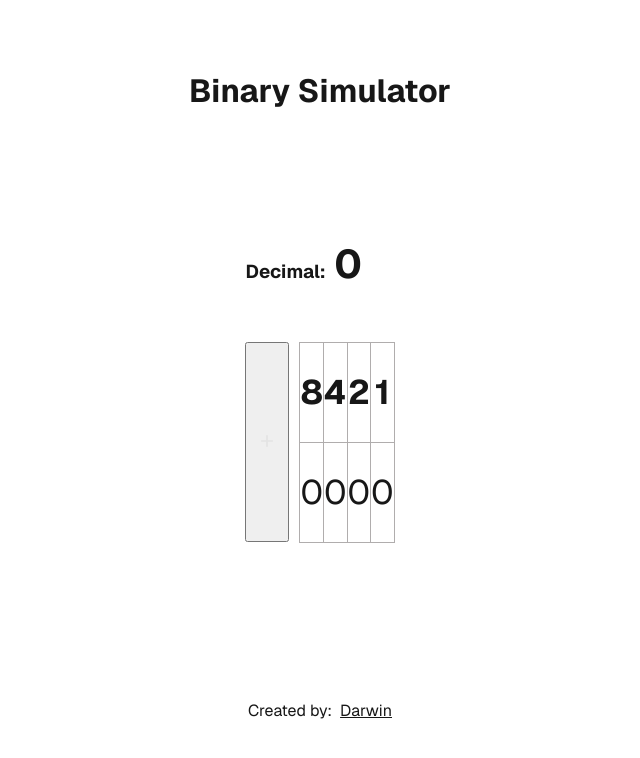
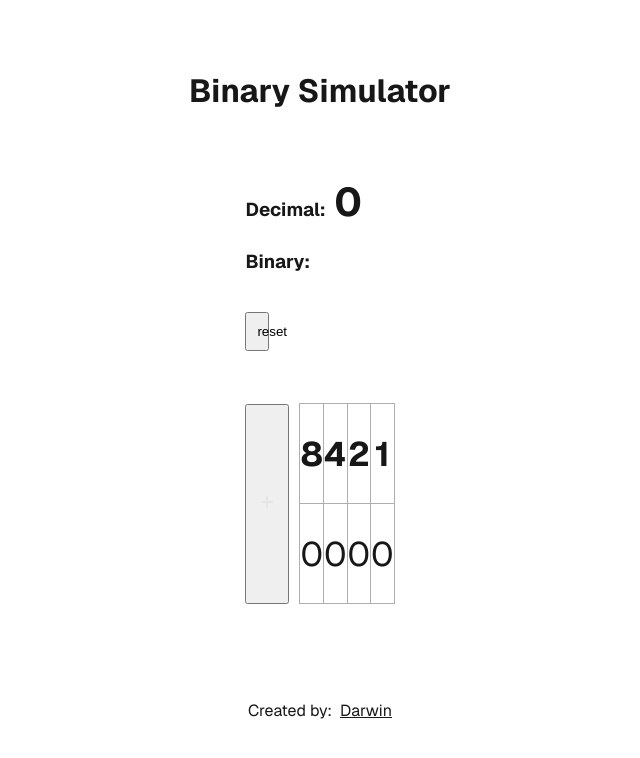
Before and after one commit to darwin1501/Binary_Simulator, a Next.js app: page / in a window 1280 px wide. Shown: the top 758 px of the page, without its empty margins (320-960 px from the left). Built offline with nearby package versions, Linux system fonts and the light colour scheme.

Commit message:
add binary display

```diff
--- a/app/page.tsx
+++ b/app/page.tsx
@@ -9,6 +9,7 @@ export default function Home() {
   const [binaryBase, setBinaryBase, ] = useState([8, 4, 2, 1]);
   const [binary, setBinary] = useState([0, 0, 0, 0]);
   const [decimal, setDecimal] = useState(0);
+  const [binaryDisplay, setBinaryDisplay] = useState<number[]>([]);
 
   function addBinaryValue(){
       // get the first binary value
@@ -44,13 +45,55 @@ export default function Home() {
     newBinaryData.splice(binaryIndex, 1, selectedBinaryData)
 
     setBinary([...newBinaryData])
+
+    buildBinaryDigit()
+  }
+
+  function buildBinaryDigit(){
+    let newBinaryDigit: number[] = [];
+    let isIncludeRemaining = false;
+
+    binary.forEach(bin => {
+      if(bin === 1){
+        newBinaryDigit.push(1);
+        isIncludeRemaining = true
+      }else if(bin === 0 && isIncludeRemaining === true){
+        newBinaryDigit.push(bin)
+      }
+    });
+
+    setBinaryDisplay([...newBinaryDigit])
+
+    console.log(...newBinaryDigit);
+  }
+
+  function resetData(){
+    setBinaryBase([8, 4, 2, 1]);
+    setBinary([0, 0, 0, 0]);
+    setDecimal(0);
+    setBinaryDisplay([]);
   }
 
   return (
     <div className={styles.page}>
       <h1 style={{textAlign: "left"}}>Binary Simulator</h1>
       <main className={styles.main}>
-        <h3>Decimal: &nbsp;<span style={{fontSize: "40px"}}>{decimal}</span></h3>
+        <div style={{
+          display: "flex",
+          flexDirection: "column"
+        }}>
+          <h3>Decimal: &nbsp;<span style={{fontSize: "40px"}}>{decimal}</span></h3>
+          <h3>Binary: &nbsp;<span style={{fontSize: "40px"}}>{binaryDisplay}</span></h3>
+        </div>
+        <button style={{
+          width: "15%",
+          padding: "10px",
+          cursor: "pointer"
+        }}
+        onClick={resetData}
+        >
+          reset
+          </button>
         <div className={styles.simulatorContainer}>
           <table className={styles.simulatorTable}>
             <thead>
```
